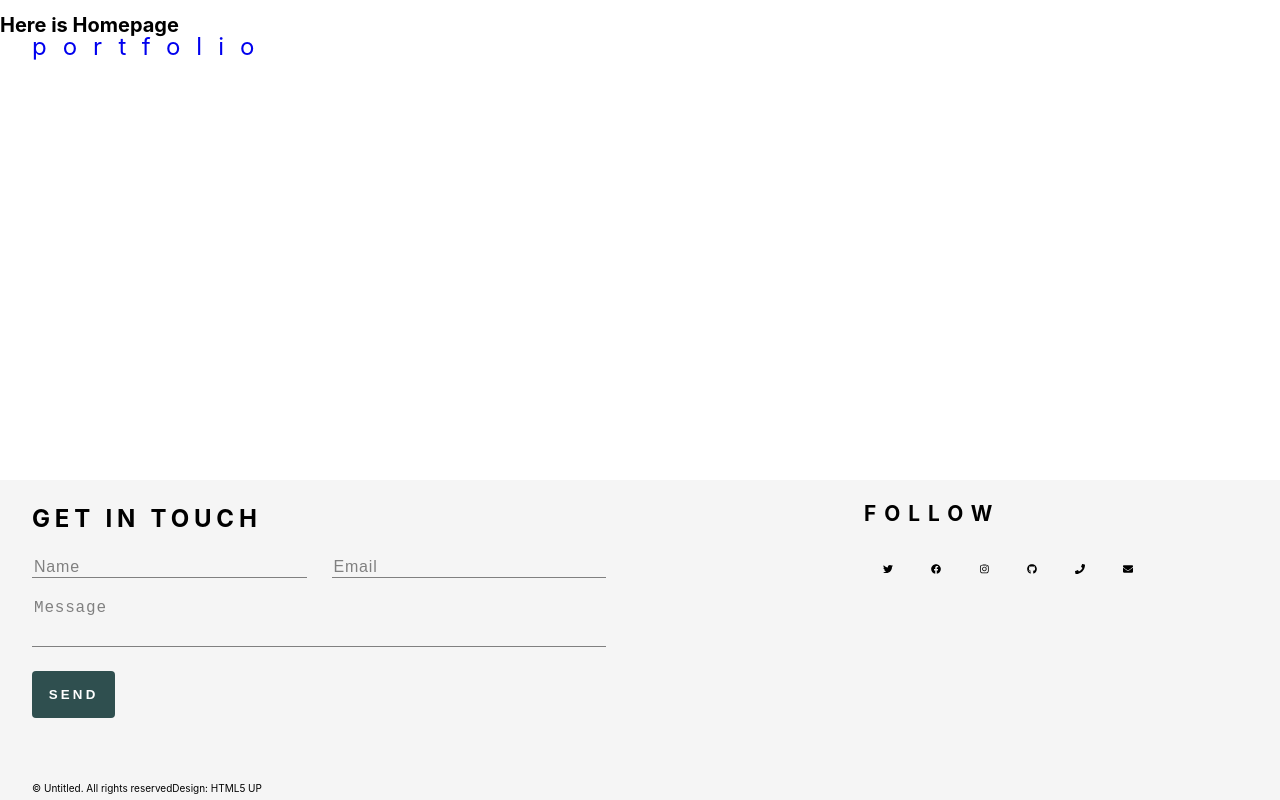
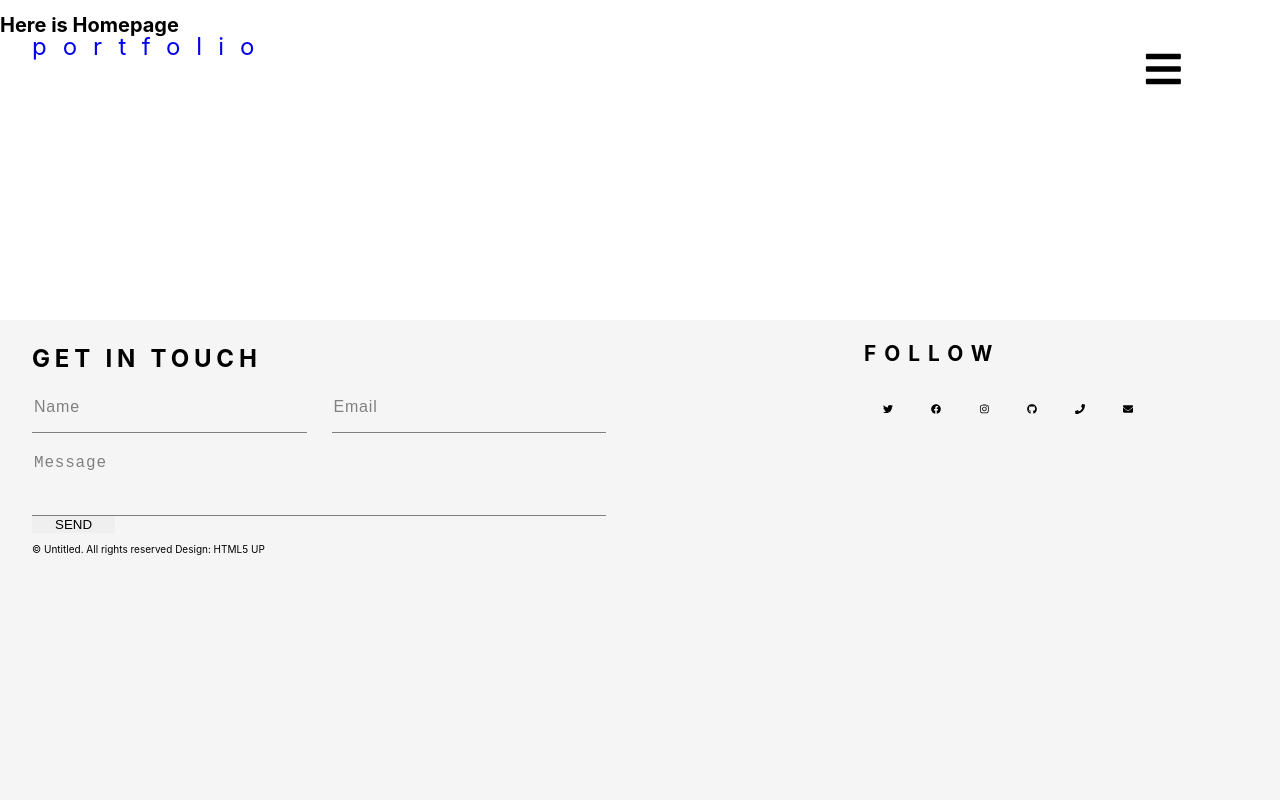
Before and after one commit to ttyt0416/portfolio-react.ts, a React (Create React App) app: page / in a window 1280 px wide. Built offline with nearby package versions, Linux system fonts and the light colour scheme.

Commit message:
fifth commit

```diff
--- a/src/components/footer/footer.component.tsx
+++ b/src/components/footer/footer.component.tsx
@@ -59,7 +59,7 @@ const Footer: React.FC = () => {
           <input type="submit" value="SEND" className="footer__form-submit" />
         </form>
         <p className="footer__subtitle">
-          © Untitled. All rights reservedDesign: HTML5 UP
+          © Untitled. All rights reserved Design: HTML5 UP
         </p>
       </div>
     </div>
--- a/src/components/footer/footer.style.scss
+++ b/src/components/footer/footer.style.scss
@@ -5,8 +5,9 @@
     position: absolute;
     bottom: 0;
     left: 0;
+    padding-bottom: 10rem;
     width: 100%;
-    height: 20rem;
+    height: 30rem;
     display: flex;
     flex-direction: row-reverse;
 
@@ -70,6 +71,7 @@
         border: none;
         border-bottom: 1px solid grey;
         padding-right: 1rem;
+        padding-bottom: 1rem;
 
         font-size: 1rem;
         font-weight: 300;
@@ -99,7 +101,9 @@
 
       &-submit {
         width: 10%;
+        margin-bottom: 4rem;
         margin-top: 1.5rem;
+        padding: 1rem 0;
         border: none;
 
         display: inline-block;
@@ -108,21 +112,20 @@
         text-align: center;
         color: white;
         border-radius: 4px;
-        padding: 1rem 0;
 
         letter-spacing: 0.2rem;
         font-weight: 700;
 
-        translate: all 1s;
+        transition: all 0.5s;
 
         &:hover {
           background-color: pink;
         }
       }
-    }
 
-    &__subtitle {
-      margin-top: 4rem;
+      &__subtitle {
+        color: grey;
+      }
     }
   }
 }
--- a/src/components/sidemenu/sidemenu.components.tsx
+++ b/src/components/sidemenu/sidemenu.components.tsx
@@ -2,6 +2,9 @@ import React from "react";
 import "./sidemenu.style.scss";
 
 import { useState } from "react";
+
+import { FontAwesomeIcon } from "@fortawesome/react-fontawesome";
+import { faTimes, faBars } from "@fortawesome/free-solid-svg-icons";
 
 const Sidemenu: React.FC = () => {
   const [toggle, setToggle] = useState<Boolean>(false);
@@ -9,24 +12,29 @@ const Sidemenu: React.FC = () => {
   const menuToggle = () => {
     setToggle(!toggle);
   };
+
   return (
     <>
       <div className="sidemenu__button" onClick={menuToggle}>
-        <div className="sidemenu__button-line sidemenu__button-line1"></div>
-        <div className="sidemenu__button-line sidemenu__button-line2"></div>
-        <div className="sidemenu__button-line sidemenu__button-line3"></div>
+        {toggle ? (
+          <FontAwesomeIcon className="sidemenu__close" icon={faTimes} />
+        ) : (
+          <FontAwesomeIcon className="sidemenu__open" icon={faBars} />
+        )}
       </div>
-      {toggle ? (
-        <div className="sidemenu__menuContainer">
-          <ul className="sidemenu__menus">
-            <li className="sidemenu__menu"></li>
-            <li className="sidemenu__menu"></li>
-            <li className="sidemenu__menu"></li>
-          </ul>
-        </div>
-      ) : (
-        <> </>
-      )}
+      <div
+        className={
+          toggle
+            ? "sidemenu__menuContainer"
+            : "sidemenu__menuContainer-disappear"
+        }
+      >
+        <ul className="sidemenu__menus">
+          <li className="sidemenu__menu">Home</li>
+          <li className="sidemenu__menu">Sample1</li>
+          <li className="sidemenu__menu">Sample2</li>
+        </ul>
+      </div>
     </>
   );
 };
--- a/src/components/sidemenu/sidemenu.style.scss
+++ b/src/components/sidemenu/sidemenu.style.scss
@@ -6,14 +6,44 @@
       position: fixed;
       top: 0;
       right: 0;
+      margin-top: 4rem;
+      margin-right: 7rem;
+      z-index: 10;
+
+      display: flex;
+      flex-direction: column;
+      justify-content: space-around;
+    }
+
+    &__open,
+    &__close {
+      color: black;
+      transform: scale(4);
+    }
+
+    &__menuContainer {
+      position: fixed;
+      right: 0;
+      top: 0;
       width: 100%;
       height: 100%;
-      &-line {
-        color: black;
+      background-color: white;
+      z-index: 8;
+      opacity: 0.7;
 
-        width: 3px;
-        height: 1px;
+      &-disappear {
+        display: none;
       }
+    }
+
+    &__menus {
+      position: fixed;
+      right: 0;
+      top: 0;
+      margin-top: 0;
+      width: 30rem;
+      height: 100%;
+      background-color: black;
     }
   }
 }
--- a/src/index.css
+++ b/src/index.css
@@ -18,4 +18,9 @@ code {
 
 body {
   font-size: 62.5%;
+  min-height: 100%;
 }
+
+html {
+  min-height: 100%;
+}
```
